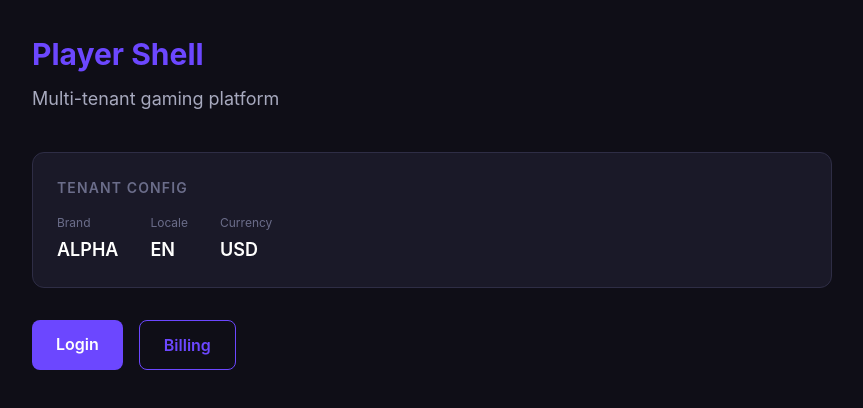
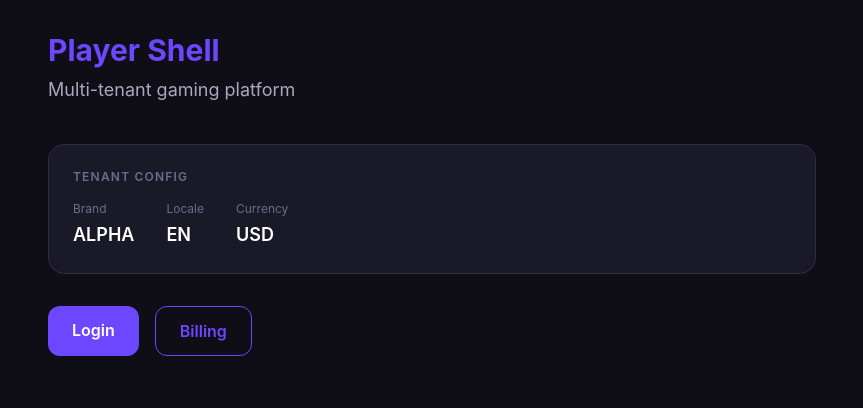
Before and after one commit to kfsh0605/dd-test-frontend, a Next.js app in the folder apps/player-shell/: page / in a window 1280 px wide. Shown: the top 408 px of the page, without its empty margins (208-1071 px from the left). Built offline with nearby package versions, Linux system fonts and the light colour scheme.

Commit message:
refactor(shell): replace inline styles with Tailwind classes for layout and spacing

```diff
--- a/apps/player-shell/app/auth/login/page.tsx
+++ b/apps/player-shell/app/auth/login/page.tsx
@@ -8,24 +8,18 @@ import { useRouter } from 'next/navigation';
 import { identityApi } from '@/adapters/identityApi';
 import { BrandButton } from 'theme-tenant-alpha';
 
-// Zod schema - single source of truth for validation rules and TypeScript types
 const loginSchema = z.object({
   email: z.string().min(1, 'Email is required').email('Invalid email format'),
   password: z.string().min(8, 'Password must be at least 8 characters'),
 });
 
-// Type is derived from schema - no manual duplication
 type LoginFormData = z.infer<typeof loginSchema>;
 
 export default function LoginPage() {
   const router = useRouter();
   const [serverError, setServerError] = useState<string | null>(null);
 
-  const {
-    register,
-    handleSubmit,
-    formState: { errors, isSubmitting },
-  } = useForm<LoginFormData>({
+  const { register, handleSubmit, formState: { errors, isSubmitting } } = useForm<LoginFormData>({
     resolver: zodResolver(loginSchema),
   });
 
@@ -40,29 +34,41 @@ export default function LoginPage() {
   };
 
   return (
-    <main style={{ minHeight: '100vh', backgroundColor: 'var(--color-bg-base)', display: 'flex', alignItems: 'center', justifyContent: 'center', padding: 'var(--spacing-4)' }}>
-      <div style={{ width: '100%', maxWidth: '420px' }}>
+    <main
+      className="min-h-screen flex items-center justify-center p-4"
+      style={{ backgroundColor: 'var(--color-bg-base)' }}
+    >
+      <div className="w-full max-w-md">
 
-        <h1 style={{ fontSize: 'var(--font-size-2xl)', fontWeight: 'var(--font-weight-bold)', color: 'var(--color-text-primary)', marginBottom: 'var(--spacing-2)', textAlign: 'center' }}>
+        <h1 className="text-2xl font-bold text-center mb-2" style={{ color: 'var(--color-text-primary)' }}>
           Welcome back
         </h1>
-        <p style={{ color: 'var(--color-text-secondary)', textAlign: 'center', marginBottom: 'var(--spacing-8)' }}>
+        <p className="text-center mb-8" style={{ color: 'var(--color-text-secondary)' }}>
           Sign in to your account
         </p>
 
-        <div style={{ backgroundColor: 'var(--color-bg-surface)', border: '1px solid var(--color-border-default)', borderRadius: 'var(--radius-lg)', padding: 'var(--spacing-8)' }}>
-
-          {/* Server-level error (wrong credentials etc) */}
+        <div
+          className="rounded-xl p-8 border"
+          style={{ backgroundColor: 'var(--color-bg-surface)', borderColor: 'var(--color-border-default)' }}
+        >
           {serverError && (
-            <div role="alert" style={{ backgroundColor: 'rgba(255,77,77,0.1)', border: '1px solid var(--color-error)', borderRadius: 'var(--radius-md)', padding: 'var(--spacing-3) var(--spacing-4)', marginBottom: 'var(--spacing-6)', color: 'var(--color-error)', fontSize: 'var(--font-size-sm)' }}>
+            <div
+              role="alert"
+              className="rounded-lg px-4 py-3 mb-6 text-sm border"
+              style={{ backgroundColor: 'rgba(255,77,77,0.1)', borderColor: 'var(--color-error)', color: 'var(--color-error)' }}
+            >
               {serverError}
             </div>
           )}
 
           <form onSubmit={handleSubmit(onSubmit)} noValidate>
 
-            <div style={{ marginBottom: 'var(--spacing-5)' }}>
-              <label htmlFor="email" style={{ display: 'block', fontSize: 'var(--font-size-sm)', fontWeight: 'var(--font-weight-medium)', color: 'var(--color-text-secondary)', marginBottom: 'var(--spacing-2)' }}>
+            <div className="mb-5">
+              <label
+                htmlFor="email"
+                className="block text-sm font-medium mb-2"
+                style={{ color: 'var(--color-text-secondary)' }}
+              >
                 Email
               </label>
               <input
@@ -71,27 +77,26 @@ export default function LoginPage() {
                 autoComplete="email"
                 placeholder="you@example.com"
                 {...register('email')}
+                className="w-full px-4 py-3 rounded-lg text-base outline-none box-border"
                 style={{
-                  width: '100%',
-                  padding: 'var(--spacing-3) var(--spacing-4)',
                   backgroundColor: 'var(--color-bg-input)',
                   border: `1px solid ${errors.email ? 'var(--color-border-error)' : 'var(--color-border-default)'}`,
-                  borderRadius: 'var(--radius-md)',
                   color: 'var(--color-text-primary)',
-                  fontSize: 'var(--font-size-md)',
-                  outline: 'none',
-                  boxSizing: 'border-box',
                 }}
               />
               {errors.email && (
-                <p role="alert" style={{ color: 'var(--color-error)', fontSize: 'var(--font-size-xs)', marginTop: 'var(--spacing-1)' }}>
+                <p role="alert" className="text-xs mt-1" style={{ color: 'var(--color-error)' }}>
                   {errors.email.message}
                 </p>
               )}
             </div>
 
-            <div style={{ marginBottom: 'var(--spacing-6)' }}>
-              <label htmlFor="password" style={{ display: 'block', fontSize: 'var(--font-size-sm)', fontWeight: 'var(--font-weight-medium)', color: 'var(--color-text-secondary)', marginBottom: 'var(--spacing-2)' }}>
+            <div className="mb-6">
+              <label
+                htmlFor="password"
+                className="block text-sm font-medium mb-2"
+                style={{ color: 'var(--color-text-secondary)' }}
+              >
                 Password
               </label>
               <input
@@ -100,20 +105,15 @@ export default function LoginPage() {
                 autoComplete="current-password"
                 placeholder="Min. 8 characters"
                 {...register('password')}
+                className="w-full px-4 py-3 rounded-lg text-base outline-none box-border"
                 style={{
-                  width: '100%',
-                  padding: 'var(--spacing-3) var(--spacing-4)',
                   backgroundColor: 'var(--color-bg-input)',
                   border: `1px solid ${errors.password ? 'var(--color-border-error)' : 'var(--color-border-default)'}`,
-                  borderRadius: 'var(--radius-md)',
                   color: 'var(--color-text-primary)',
-                  fontSize: 'var(--font-size-md)',
-                  outline: 'none',
-                  boxSizing: 'border-box',
                 }}
               />
               {errors.password && (
-                <p role="alert" style={{ color: 'var(--color-error)', fontSize: 'var(--font-size-xs)', marginTop: 'var(--spacing-1)' }}>
+                <p role="alert" className="text-xs mt-1" style={{ color: 'var(--color-error)' }}>
                   {errors.password.message}
                 </p>
               )}
--- a/apps/player-shell/app/page.tsx
+++ b/apps/player-shell/app/page.tsx
@@ -1,58 +1,37 @@
-// Home page is a Server Component by default in Next.js App Router.
-// We only need TenantInfo on the client (it reads context), so it's split into a separate client component.
 import Link from 'next/link';
 import { TenantInfo } from '@/components/ui/TenantInfo';
 
 export default function HomePage() {
   return (
-    <main style={{ minHeight: '100vh', backgroundColor: 'var(--color-bg-base)', padding: 'var(--spacing-8)' }}>
-      <div style={{ maxWidth: '800px', margin: '0 auto' }}>
+    <main className="min-h-screen p-8" style={{ backgroundColor: 'var(--color-bg-base)' }}>
+      <div className="max-w-3xl mx-auto">
 
-        <header style={{ marginBottom: 'var(--spacing-10)' }}>
-          <h1 style={{
-            fontSize: 'var(--font-size-3xl)',
-            fontWeight: 'var(--font-weight-bold)',
-            color: 'var(--color-brand-primary)',
-            fontFamily: 'var(--font-family-display)',
-            marginBottom: 'var(--spacing-2)',
-          }}>
+        <header className="mb-10">
+          <h1
+            className="text-3xl font-bold mb-2"
+            style={{ color: 'var(--color-brand-primary)', fontFamily: 'var(--font-family-display)' }}
+          >
             Player Shell
           </h1>
-          <p style={{ color: 'var(--color-text-secondary)', fontSize: 'var(--font-size-lg)' }}>
+          <p className="text-lg" style={{ color: 'var(--color-text-secondary)' }}>
             Multi-tenant gaming platform
           </p>
         </header>
 
-        {/* TenantInfo is 'use client' - reads TenantContext */}
         <TenantInfo />
 
-        <nav style={{ display: 'flex', gap: 'var(--spacing-4)', marginTop: 'var(--spacing-8)' }}>
+        <nav className="flex gap-4 mt-8">
           <Link
             href="/auth/login"
-            style={{
-              padding: 'var(--spacing-3) var(--spacing-6)',
-              backgroundColor: 'var(--color-brand-primary)',
-              color: 'var(--color-text-primary)',
-              borderRadius: 'var(--radius-md)',
-              textDecoration: 'none',
-              fontWeight: 'var(--font-weight-semibold)',
-              fontSize: 'var(--font-size-md)',
-            }}
+            className="px-6 py-3 rounded-lg font-semibold text-base no-underline"
+            style={{ backgroundColor: 'var(--color-brand-primary)', color: 'var(--color-text-primary)' }}
           >
             Login
           </Link>
           <Link
             href="/account/billing"
-            style={{
-              padding: 'var(--spacing-3) var(--spacing-6)',
-              backgroundColor: 'transparent',
-              color: 'var(--color-brand-primary)',
-              border: '1px solid var(--color-brand-primary)',
-              borderRadius: 'var(--radius-md)',
-              textDecoration: 'none',
-              fontWeight: 'var(--font-weight-semibold)',
-              fontSize: 'var(--font-size-md)',
-            }}
+            className="px-6 py-3 rounded-lg font-semibold text-base no-underline border"
+            style={{ color: 'var(--color-brand-primary)', borderColor: 'var(--color-brand-primary)', backgroundColor: 'transparent' }}
           >
             Billing
           </Link>
--- a/apps/player-shell/components/ui/TenantInfo.tsx
+++ b/apps/player-shell/components/ui/TenantInfo.tsx
@@ -12,29 +12,23 @@ export function TenantInfo() {
   ];
 
   return (
-    <div style={{
-      backgroundColor: 'var(--color-bg-surface)',
-      border: '1px solid var(--color-border-default)',
-      borderRadius: 'var(--radius-lg)',
-      padding: 'var(--spacing-6)',
-    }}>
-      <h2 style={{
-        fontSize: 'var(--font-size-sm)',
-        fontWeight: 'var(--font-weight-semibold)',
-        color: 'var(--color-text-muted)',
-        textTransform: 'uppercase',
-        letterSpacing: '0.08em',
-        marginBottom: 'var(--spacing-4)',
-      }}>
+    <div
+      className="rounded-xl p-6 border"
+      style={{ backgroundColor: 'var(--color-bg-surface)', borderColor: 'var(--color-border-default)' }}
+    >
+      <h2
+        className="text-xs font-semibold uppercase tracking-widest mb-4"
+        style={{ color: 'var(--color-text-muted)' }}
+      >
         Tenant Config
       </h2>
-      <div style={{ display: 'flex', gap: 'var(--spacing-8)' }}>
+      <div className="flex gap-8">
         {items.map(({ label, value }) => (
           <div key={label}>
-            <p style={{ fontSize: 'var(--font-size-xs)', color: 'var(--color-text-muted)', marginBottom: 'var(--spacing-1)' }}>
+            <p className="text-xs mb-1" style={{ color: 'var(--color-text-muted)' }}>
               {label}
             </p>
-            <p style={{ fontSize: 'var(--font-size-lg)', fontWeight: 'var(--font-weight-semibold)', color: 'var(--color-text-primary)' }}>
+            <p className="text-lg font-semibold" style={{ color: 'var(--color-text-primary)' }}>
               {value.toUpperCase()}
             </p>
           </div>
```
Also changed, not shown: apps/player-shell/app/account/billing/page.tsx (+79 -56 lines).
